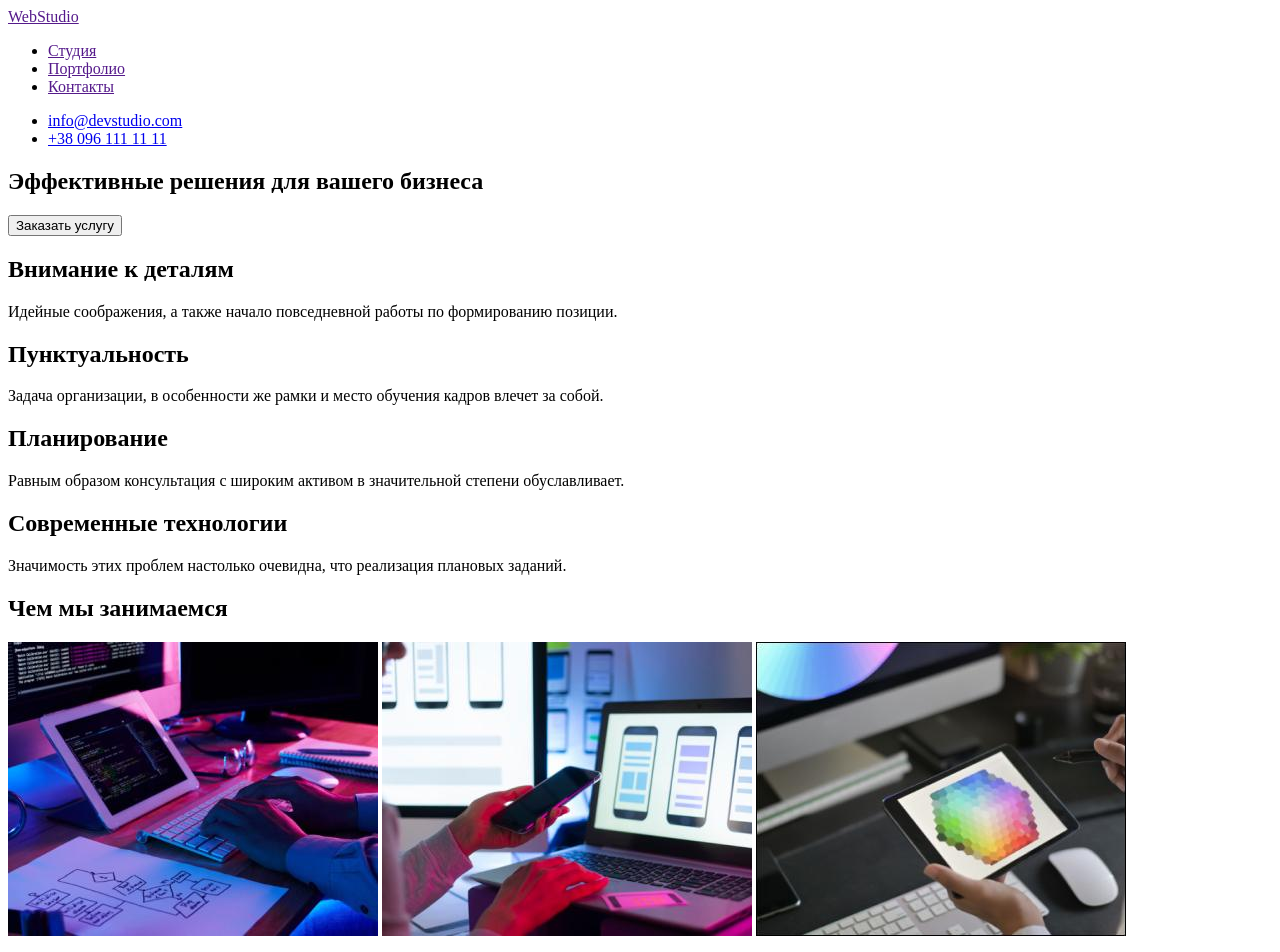
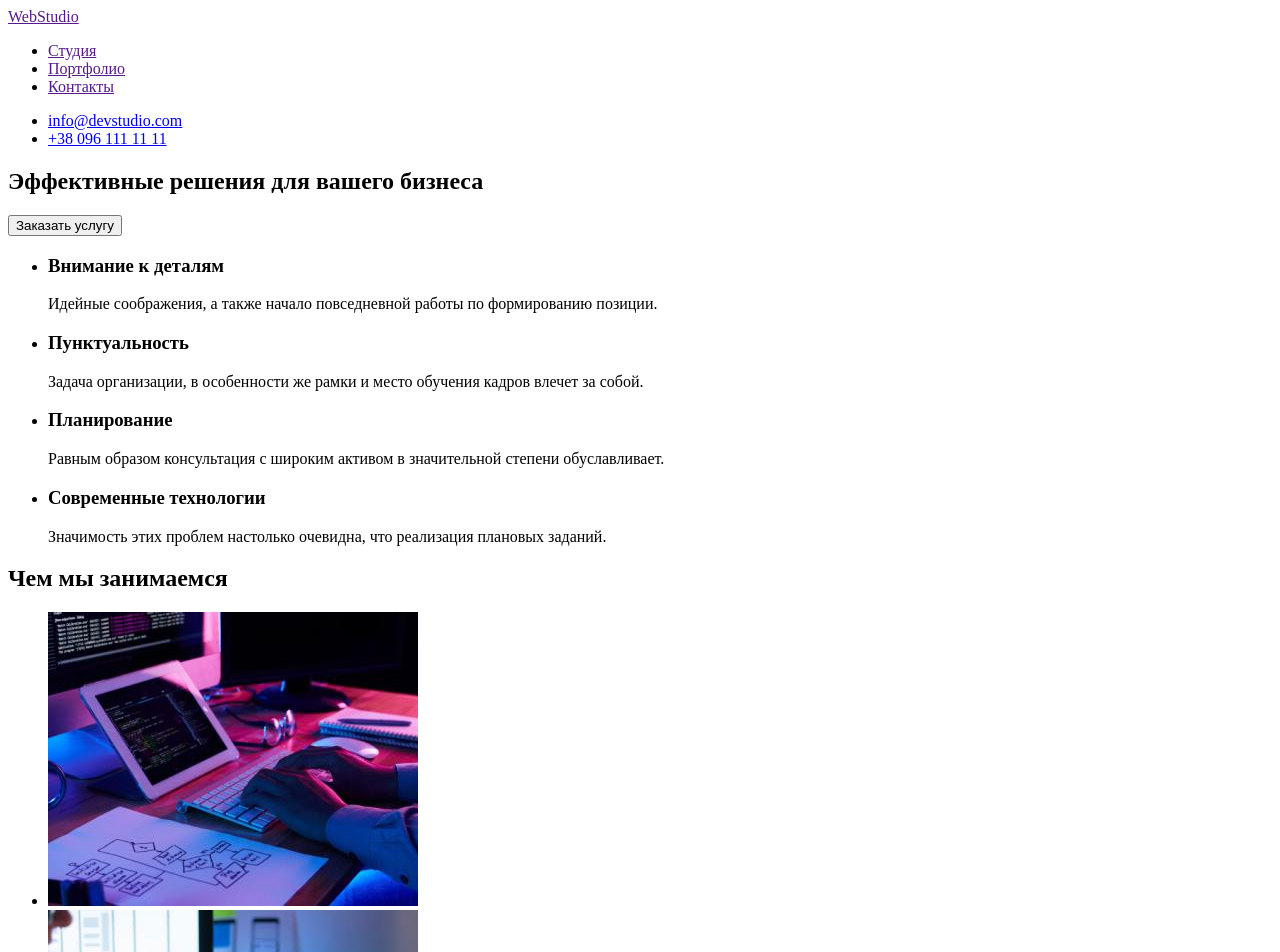
Before and after one commit to VladislavMikh25/goit-markup-hw-01, a plain HTML site: page index.html in a window 1280 px wide. Shown: the top 952 px of the page. Drawn offline with Linux system fonts and the light colour scheme.

Commit message:
Update index.html

```diff
--- a/index.html
+++ b/index.html
@@ -8,7 +8,6 @@
   </head>
 
   <body>
-    <main>
     <header>
       <a href="">WebStudio</a>
       <nav>
@@ -23,40 +22,71 @@
         <li><a href="tel:+380961111111">+38 096 111 11 11</a></li>
       </ul>
     </header>
+    <main>
       <section>
         <h1>Эффективные решения для вашего бизнеса</h1>
         <button type="button">Заказать услугу</button>
       </section>
       <section>
-        <h2>Внимание к деталям</h2>
+        <ul>
+          <li>
+            <h3>Внимание к деталям</h3>
             <p>
               Идейные соображения, а также начало повседневной работы по
               формированию позиции.
             </p>
-
-        <h2>Пунктуальность</h2>
+          </li>
+          <li>
+            <h3>Пунктуальность</h3>
             <p>
               Задача организации, в особенности же рамки и место обучения кадров
               влечет за собой.
             </p>
-
-        <h2>Планирование</h2>
+          </li>
+          <li>
+            <h3>Планирование</h3>
             <p>
-          Равным образом консультация с широким активом в значительной степени
-          обуславливает.
+              Равным образом консультация с широким активом в значительной
+              степени обуславливает.
             </p>
-
-        <h2>Современные технологии</h2>
+          </li>
+          <li>
+            <h3>Современные технологии</h3>
             <p>
-          Значимость этих проблем настолько очевидна, что реализация плановых
-          заданий.
+              Значимость этих проблем настолько очевидна, что реализация
+              плановых заданий.
             </p>
+          </li>
+        </ul>
       </section>
       <section>
         <h2>Чем мы занимаемся</h2>
-        <img src="/images.jpg/about-1.jpg" alt="набираем сайт" />
-        <img src="/images.jpg/about-2.jpg" alt="адаптивный сайт" />
-        <img src="/images.jpg/about-3.jpg" alt="дизайн на планшете" />
+        <ul>
+          <li>
+            <img
+              src="/images.jpg/about-1.jpg"
+              alt="набираем сайт"
+              width="370"
+              height="294"
+            />
+          </li>
+          <li>
+            <img
+              src="/images.jpg/about-2.jpg"
+              alt="адаптивный сайт"
+              width="370"
+              height="294"
+            />
+          </li>
+          <li>
+            <img
+              src="/images.jpg/about-3.jpg"
+              alt="дизайн на планшете"
+              width="370"
+              height="294"
+            />
+          </li>
+        </ul>
       </section>
       <section>
         <h2>Наша Команда</h2>
@@ -105,7 +135,7 @@
       </section>
     </main>
     <footer>
-      <h2 lang="en">WebStudio</h2>
+      <a href="">WebStudio</a>
       <address>
         <ul>
           <li>
```
Lines whose indentation alone changed are shown as unchanged.
